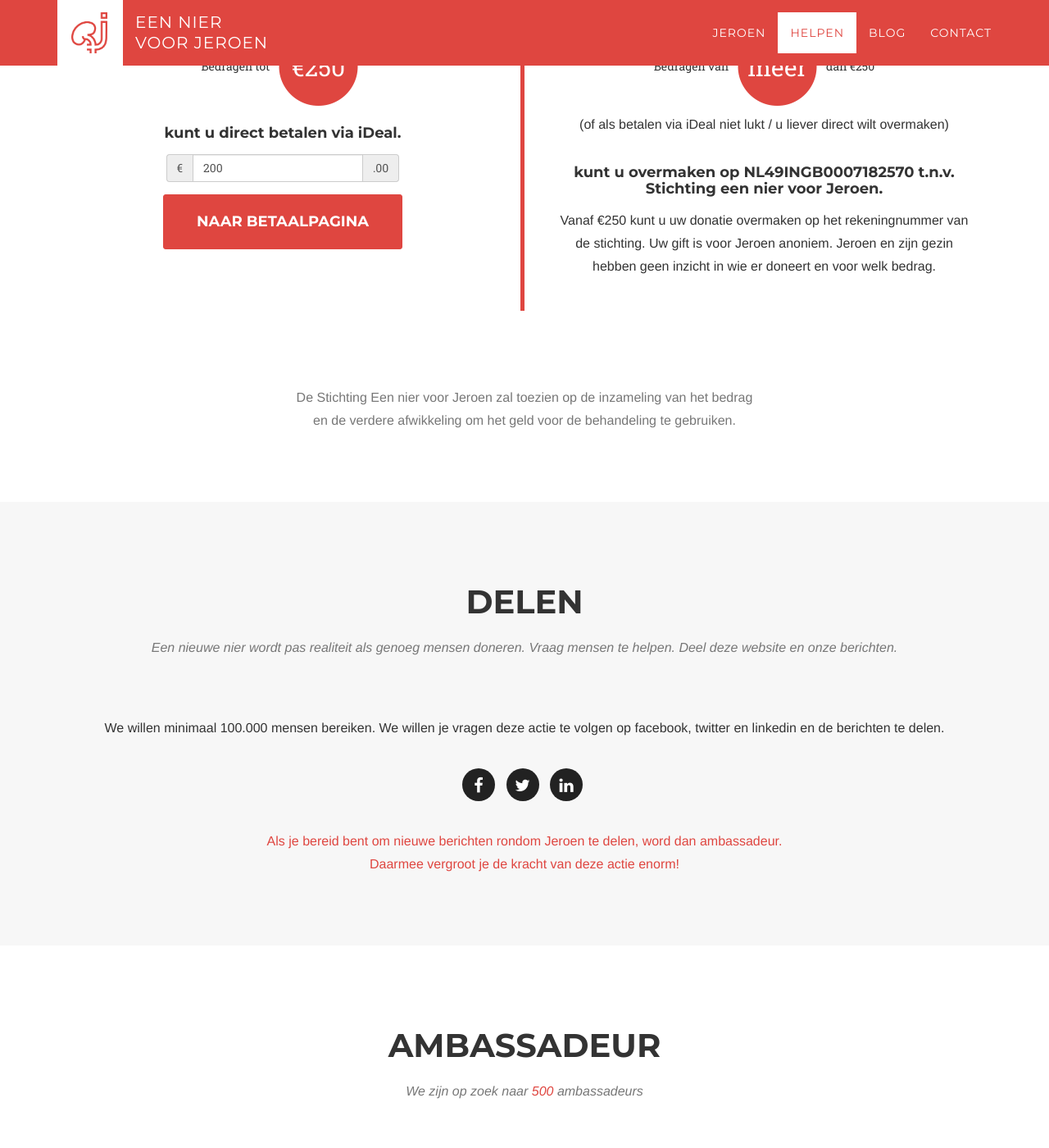
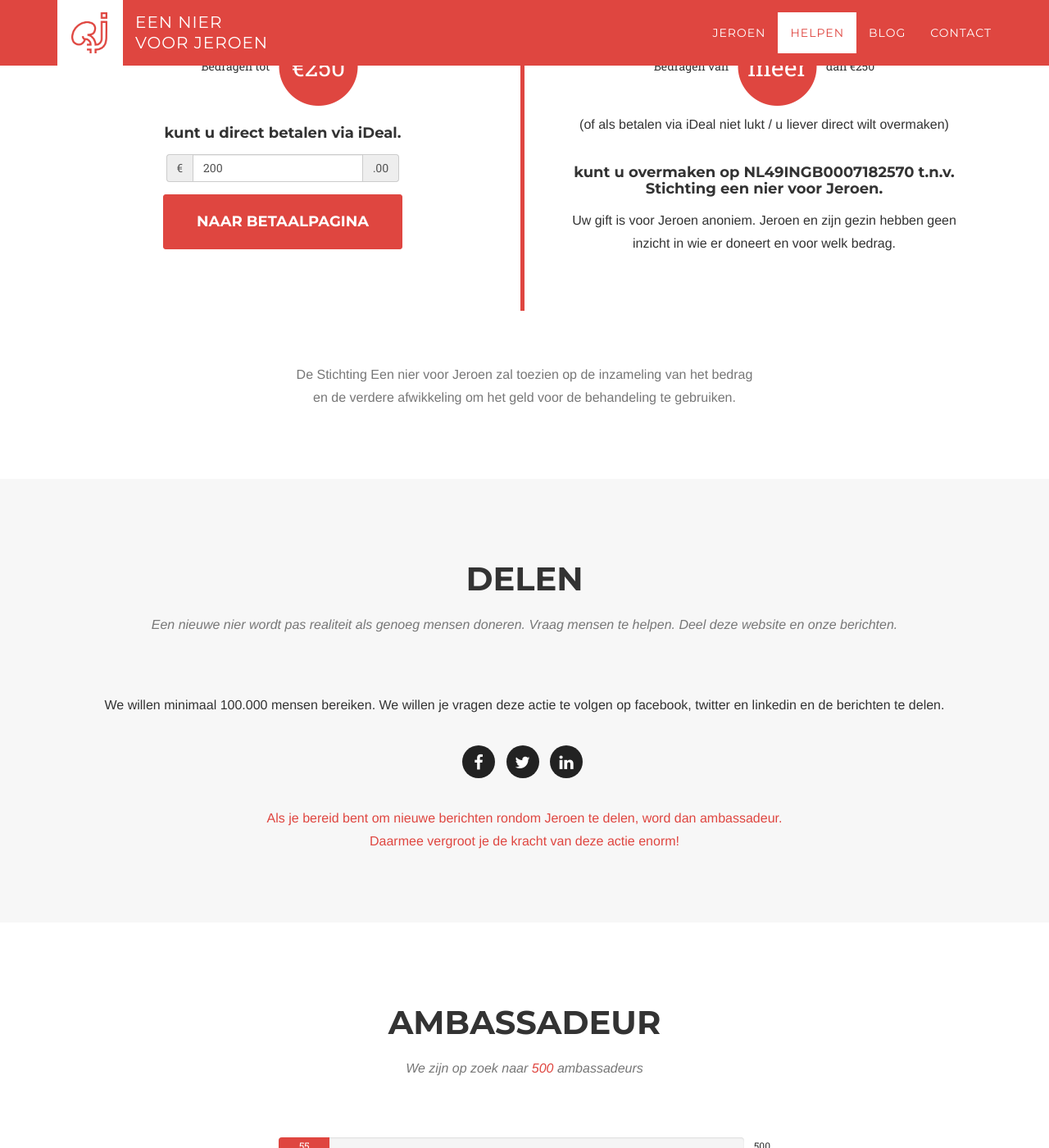
Before and after one commit to Een-nier-voor-Jeroen/Niervoorjeroen.nl-website, a Jekyll site: the page built from helpen.html, in a window 1280 px wide and 1400 px high, scrolled down 1334 px. Shown: the whole window at 82% size. Built offline with Jekyll 4.4.1, drawn with Linux system fonts in a browser that asks for light colours; nearby versions of some CDN libraries; some web fonts are replaced; some of the changed text lies outside the part shown.

Commit message:
Duidelijker bericht dat overmaken kan voor elk bedrag, niet alleen vanaf 250 euro

```diff
--- a/_includes/delen_ambassadeur.html
+++ b/_includes/delen_ambassadeur.html
@@ -39,13 +39,13 @@
                             500
                         </div>
                         <div class="progress">
-                            <div class="progress-bar" role="progressbar" aria-valuenow="50" aria-valuemin="0" aria-valuemax="500" style="width: 10%;">
-                                50
+                            <div class="progress-bar" role="progressbar" aria-valuenow="55" aria-valuemin="0" aria-valuemax="500" style="width: 11%;">
+                                55
                             </div>
                         </div>
                     </div>
                     <p class='text-primary'>
-                        We hebben nu ongeveer 50 ambassadeurs. Nog 450 te gaan!
+                        We hebben nu ongeveer 55 ambassadeurs. Nog 445 te gaan!
                     </p>
                     <p>
                         Ambassadeurs zorgen dat we ons doel halen om 100.000 mensen te bereiken.<br />
--- a/helpen.html
+++ b/helpen.html
@@ -73,7 +73,7 @@
                         (of als betalen via iDeal niet lukt / u liever direct wilt overmaken)
                     </p>
                     <h4 class="service-heading">kunt u overmaken op NL49INGB0007182570 t.n.v. Stichting een nier voor Jeroen.</h4>
-                    <p>Vanaf €250 kunt u uw donatie overmaken op het rekeningnummer van de stichting. Uw gift is voor Jeroen anoniem. Jeroen en zijn gezin hebben geen inzicht in wie er doneert en voor welk bedrag.</p>
+                    <p>Uw gift is voor Jeroen anoniem. Jeroen en zijn gezin hebben geen inzicht in wie er doneert en voor welk bedrag.</p>
                 </div>
             </div>
             <div class="row text-center">
```
